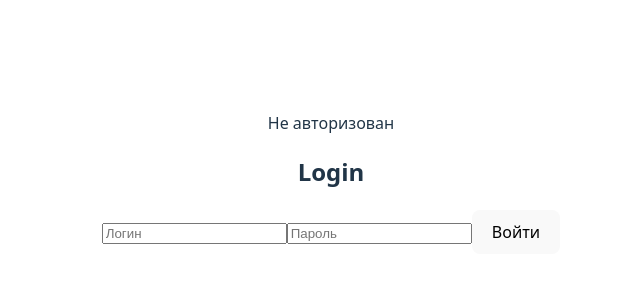
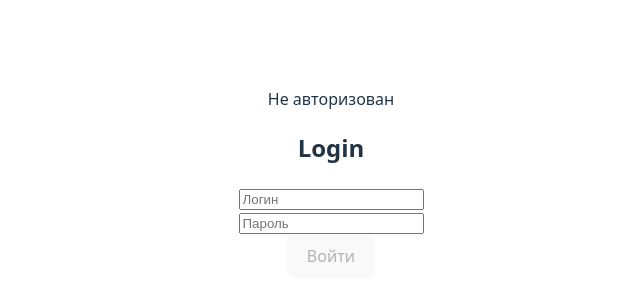
Before and after one commit to grifon2517/InfraCoreCRM-fullStack, a React app: page /login in a window 1280 px wide. Shown: the part 218-518 px from the top of the page, without its empty margins (309-949 px from the left). Built offline with nearby package versions, Linux system fonts and the light colour scheme; the HTML template or start-up script is replaced by a standard one.

Commit message:
Добавил YUP схема и пакет для уведомлений(react-hot-toast)

```diff
--- a/package.json
+++ b/package.json
@@ -10,11 +10,13 @@
     "preview": "vite preview"
   },
   "dependencies": {
+    "@hookform/resolvers": "^5.2.2",
     "axios": "^1.13.5",
     "prop-types": "^15.8.1",
     "react": "^19.2.0",
     "react-dom": "^19.2.0",
     "react-hook-form": "^7.71.1",
+    "react-hot-toast": "^2.6.0",
     "react-redux": "^9.2.0",
     "react-router-dom": "^7.13.0",
     "redux": "^5.0.1",
--- a/src/Diplom.jsx
+++ b/src/Diplom.jsx
@@ -2,9 +2,17 @@ import { Route, Routes } from 'react-router-dom';
 import { useEffect } from 'react';
 import { useDispatch } from 'react-redux';
 import { fetchMe } from './store/authActions';
-
-import { Header } from './components/header';
-import { AdminPage, Login, ProductsPage, ProductPage, ClaimsPage, AdminOrdersPage } from './pages';
+import { Toaster } from 'react-hot-toast';
+import { Header, RequireAuth } from './components';
+import {
+	AdminPage,
+	Login,
+	ProductsPage,
+	ProductPage,
+	ClaimsPage,
+	AdminOrdersPage,
+	RegisterPage,
+} from './pages';
 import './App.css';
 
 function Diplom() {
@@ -12,22 +20,71 @@ function Diplom() {
 
 	useEffect(() => {
 		const token = localStorage.getItem('token');
+
 		if (token) {
 			dispatch(fetchMe());
+		} else {
+			dispatch({ type: 'AUTH_FINISH_LOADING' });
 		}
 	}, [dispatch]);
 	return (
 		<>
+			<Toaster
+				position="top-right"
+				toastOptions={{
+					duration: 4000,
+					style: {
+						background: '#1e1e1e',
+						color: '#fff',
+						borderRadius: '12px',
+						padding: '14px 16px',
+						fontSize: '14px',
+					},
+					success: {
+						iconTheme: {
+							primary: '#4ade80',
+							secondary: '#1e1e1e',
+						},
+					},
+					error: {
+						iconTheme: {
+							primary: '#ef4444',
+							secondary: '#1e1e1e',
+						},
+					},
+				}}
+			/>
 			<Header />
 			{/* <Content> */}
 			<Routes>
 				<Route path="/" element={<AdminPage />} />
 				<Route path="/login" element={<Login />} />
-				<Route path="/register" element={<div>Страница регистрации</div>} />
-				<Route path="/products" element={<ProductsPage />} />
+				<Route path="/register" element={<RegisterPage />} />
+				<Route
+					path="/products"
+					element={
+						<RequireAuth>
+							<ProductsPage />
+						</RequireAuth>
+					}
+				/>
 				<Route path="/product/:id" element={<ProductPage />} />
-				<Route path="/claims" element={<ClaimsPage />} />
-				<Route path="/orders" element={<AdminOrdersPage />} />
+				<Route
+					path="/claims"
+					element={
+						<RequireAuth>
+							<ClaimsPage />
+						</RequireAuth>
+					}
+				/>
+				<Route
+					path="/orders"
+					element={
+						<RequireAuth role="admin">
+							<AdminOrdersPage />
+						</RequireAuth>
+					}
+				/>
 				<Route path="/order/:id" element={<div>Страница заявки</div>} />
 				<Route path="/users" element={<div>Страница пользователей</div>} />
 				<Route path="*" element={<div>Страница ошибки</div>} />
--- a/src/components/index.js
+++ b/src/components/index.js
@@ -1 +1,2 @@
 export * from './header';
+export * from './require-auth';
--- /dev/null
+++ b/src/components/require-auth.jsx
@@ -0,0 +1,21 @@
+import { useSelector } from 'react-redux';
+import { Navigate } from 'react-router-dom';
+
+export const RequireAuth = ({ children, role }) => {
+	const { isAuth, user, loading } = useSelector((state) => state.auth);
+
+	// пока грузим /auth/me
+	if (loading) return null;
+
+	// не залогинен
+	if (!isAuth) {
+		return <Navigate to="/login" />;
+	}
+
+	// если требуется роль и она не совпадает
+	if (role && user?.role !== role) {
+		return <Navigate to="/products" />;
+	}
+
+	return children;
+};
--- a/src/pages/login-page/login-page.jsx
+++ b/src/pages/login-page/login-page.jsx
@@ -1,55 +1,89 @@
-import { useState } from 'react';
 import { useNavigate } from 'react-router-dom';
 import { useDispatch } from 'react-redux';
+import { useForm } from 'react-hook-form';
+import { yupResolver } from '@hookform/resolvers/yup';
+import * as yup from 'yup';
+import toast from 'react-hot-toast';
 import api from '../../api/api';
 
+// схема валидации
+const schema = yup.object().shape({
+	login: yup
+		.string()
+		.required('Введите логин')
+		.min(3, 'Минимум 3 символа')
+		.max(20, 'Максимум 20 символов')
+		.matches(/^[a-zA-Z0-9_]+$/, 'Только латиница, цифры и _'),
+
+	password: yup
+		.string()
+		.required('Введите пароль')
+		.min(6, 'Минимум 6 символов')
+		.max(30, 'Максимум 30 символов'),
+});
+
 export function Login() {
-	const [login, setLogin] = useState('');
-	const [password, setPassword] = useState('');
 	const navigate = useNavigate();
 	const dispatch = useDispatch();
 
-	const handleSubmit = async (e) => {
-		e.preventDefault();
+	const {
+		register,
+		handleSubmit,
+		formState: { errors, isValid, isSubmitting },
+	} = useForm({
+		resolver: yupResolver(schema),
+		mode: 'onChange',
+	});
 
+	const onSubmit = async (data) => {
 		try {
-			// логинимся
-			const res = await api.post('/auth/login', { login, password });
+			// логин
+			const res = await api.post('/auth/login', data);
 
 			localStorage.setItem('token', res.data.token);
 
 			// получаем текущего пользователя
 			const me = await api.get('/auth/me');
 
-			// кладем в redux
 			dispatch({
 				type: 'AUTH_SUCCESS',
 				payload: me.data,
 			});
 
+			toast.success('Добро пожаловать');
+
 			navigate('/products');
 		} catch (err) {
 			console.error(err);
-			alert('Ошибка входа');
+
+			const message = err.response?.data?.message || 'Ошибка сервера';
+
+			toast.error(message);
 		}
 	};
 
 	return (
 		<div>
 			<h2>Login</h2>
-			<form onSubmit={handleSubmit}>
-				<input
-					value={login}
-					onChange={(e) => setLogin(e.target.value)}
-					placeholder="Логин"
-				/>
-				<input
-					type="password"
-					value={password}
-					onChange={(e) => setPassword(e.target.value)}
-					placeholder="Пароль"
-				/>
-				<button type="submit">Войти</button>
+
+			<form onSubmit={handleSubmit(onSubmit)}>
+				<div>
+					<input {...register('login')} placeholder="Логин" />
+					{errors.login && (
+						<p style={{ color: 'red', fontSize: 12 }}>{errors.login.message}</p>
+					)}
+				</div>
+
+				<div>
+					<input type="password" {...register('password')} placeholder="Пароль" />
+					{errors.password && (
+						<p style={{ color: 'red', fontSize: 12 }}>{errors.password.message}</p>
+					)}
+				</div>
+
+				<button disabled={!isValid || isSubmitting}>
+					{isSubmitting ? 'Вход...' : 'Войти'}
+				</button>
 			</form>
 		</div>
 	);
--- a/src/pages/register-page/register-page.jsx
+++ b/src/pages/register-page/register-page.jsx
@@ -0,0 +1,80 @@
+import { useNavigate } from 'react-router-dom';
+import { useDispatch } from 'react-redux';
+import { useForm } from 'react-hook-form';
+import { yupResolver } from '@hookform/resolvers/yup';
+import * as yup from 'yup';
+import toast from 'react-hot-toast';
+import api from '../../api/api';
+
+// схема валидации
+const schema = yup.object().shape({
+	login: yup
+		.string()
+		.required('Логин обязателен')
+		.matches(/^[a-zA-Z0-9]+$/, 'Только латиница и цифры')
+		.min(3, 'Минимум 3 символа')
+		.max(20, 'Максимум 20 символов'),
+
+	password: yup.string().required('Пароль обязателен').min(6, 'Минимум 6 символов'),
+});
+
+export function RegisterPage() {
+	const navigate = useNavigate();
+	const dispatch = useDispatch();
+
+	const {
+		register,
+		handleSubmit,
+		formState: { errors, isValid },
+	} = useForm({
+		resolver: yupResolver(schema),
+		mode: 'onChange',
+	});
+
+	const onSubmit = async (data) => {
+		try {
+			// регистрация
+			await api.post('/auth/register', data);
+
+			// автологин
+			const loginRes = await api.post('/auth/login', data);
+			localStorage.setItem('token', loginRes.data.token);
+
+			const me = await api.get('/auth/me');
+
+			dispatch({
+				type: 'AUTH_SUCCESS',
+				payload: me.data,
+			});
+
+			toast.success('Регистрация успешна');
+			navigate('/products');
+		} catch (err) {
+			const msg = err.response?.data?.message || 'Ошибка регистрации';
+
+			toast.error(msg);
+		}
+	};
+
+	return (
+		<div>
+			<h2>Регистрация</h2>
+
+			<form onSubmit={handleSubmit(onSubmit)}>
+				<div>
+					<input placeholder="Логин" {...register('login')} />
+					{errors.login && <p style={{ color: 'red' }}>{errors.login.message}</p>}
+				</div>
+
+				<div>
+					<input type="password" placeholder="Пароль" {...register('password')} />
+					{errors.password && <p style={{ color: 'red' }}>{errors.password.message}</p>}
+				</div>
+
+				<button type="submit" disabled={!isValid}>
+					Зарегистрироваться
+				</button>
+			</form>
+		</div>
+	);
+}
```
Also changed, not shown: 1 other file (tests, documents, lock files or other folders).
